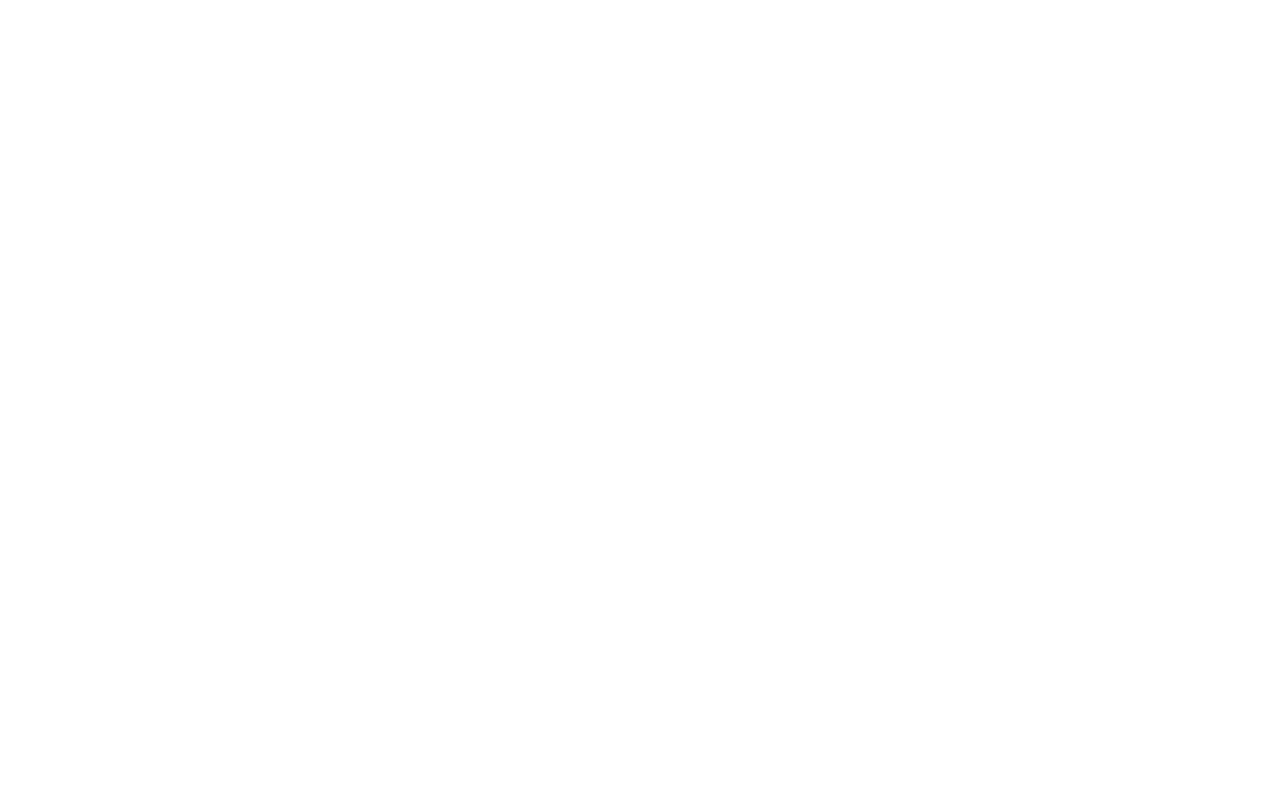
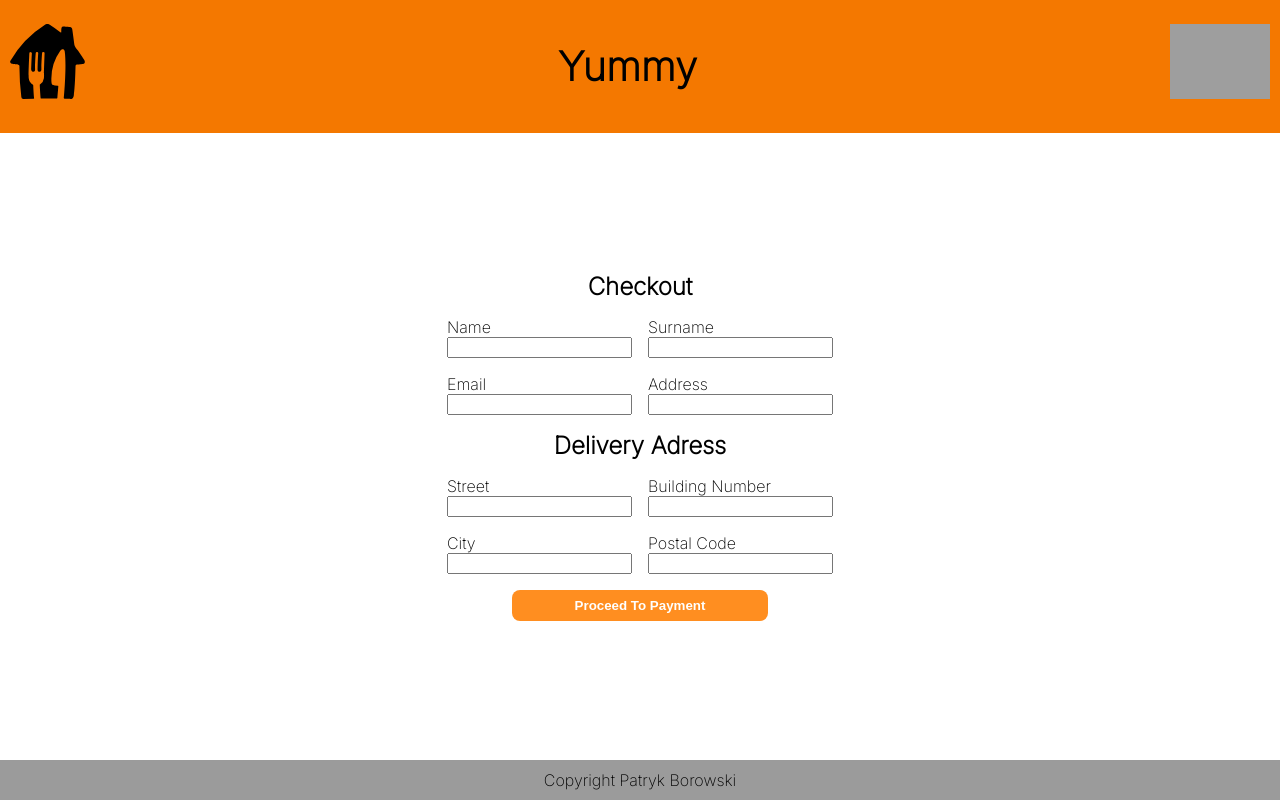
Before and after one commit to boobel/Delivery-App, a React (Create React App) app: page /checkout in a window 1280 px wide. Before the commit this address had no page. Built offline with nearby package versions, Linux system fonts and the light colour scheme; grey boxes are pictures that could not be loaded.

Commit message:
implemented front end of checkout page

```diff
--- a/src/pages/cart.tsx
+++ b/src/pages/cart.tsx
@@ -49,7 +49,9 @@
       </StyledMeals>
       <>
         <StyledTotal>Total:{getCartTotal()} </StyledTotal>
-        <StyledButton>Proceed To Checkout</StyledButton>
+        <Link to="/checkout">
+          <StyledButton>Proceed To Checkout</StyledButton>
+        </Link>
       </>
     </StyledFilledCart>
   );
@@ -78,7 +80,6 @@
 
 const StyledMeals = styled.div`
   display: flex;
-  flex-grow: 1;
   flex-direction: column;
   justify-content: space-between;
   flex-grow: 1;
--- /dev/null
+++ b/src/pages/checkout.tsx
@@ -0,0 +1,98 @@
+import React from "react";
+import styled from "styled-components";
+import { Header } from "../components/Header";
+import { Footer } from "../components/Footer";
+
+const Checkout: React.FC = () => {
+  return (
+    <StyledWrapper>
+      <Header />
+      <StyledForm>
+        <StyledHeader>Checkout</StyledHeader>
+        <StyledGrid>
+          <StyledItem>
+            <span>Name</span>
+            <input></input>
+          </StyledItem>
+          <StyledItem>
+            <span>Surname</span>
+            <input></input>
+          </StyledItem>
+          <StyledItem>
+            <span>Email</span>
+            <input></input>
+          </StyledItem>
+          <StyledItem>
+            <span>Address</span>
+            <input></input>
+          </StyledItem>
+        </StyledGrid>
+        <StyledHeader> Delivery Adress</StyledHeader>
+        <StyledGrid>
+          <StyledItem>
+            <span>Street</span>
+            <input></input>
+          </StyledItem>
+          <StyledItem>
+            <span>Building Number</span>
+            <input></input>
+          </StyledItem>
+          <StyledItem>
+            <span>City</span>
+            <input></input>
+          </StyledItem>
+          <StyledItem>
+            <span>Postal Code</span>
+            <input></input>
+          </StyledItem>
+        </StyledGrid>
+        <StyledButton>Proceed To Payment</StyledButton>
+      </StyledForm>
+      <Footer />
+    </StyledWrapper>
+  );
+};
+
+const StyledWrapper = styled.div`
+  display: flex;
+  flex-direction: column;
+  height: 100%;
+  flex-grow: 1;
+`;
+
+const StyledForm = styled.div`
+  display: flex;
+  flex-direction: column;
+  justify-content: center;
+  align-items: center;
+  flex-grow: 1;
+`;
+
+const StyledItem = styled.div`
+  display: flex;
+  flex-direction: column;
+`;
+
+const StyledGrid = styled.div`
+  display: grid;
+  grid-template-columns: repeat(2, 1fr);
+  gap: 1rem;
+  margin: 1rem;
+`;
+
+const StyledButton = styled.button`
+  border: none;
+  border-radius: 8px;
+  font-weight: 800;
+  width: 20vw;
+  padding: 0.5rem;
+  color: white;
+  background-color: var(--brand-300);
+`;
+
+const StyledHeader = styled.span`
+  font-weight: 900;
+  font-size: 150%;
+`;
+
+export { Checkout };
--- a/src/router.tsx
+++ b/src/router.tsx
@@ -4,6 +4,7 @@
 import { Home } from "./pages/homepage";
 import { Shop } from "./pages/shop";
 import { Cart } from "./pages/cart";
+import { Checkout } from "./pages/checkout";
 import { ShoppingCartProvider } from "./context/CartContext";
 
 const Router: React.FC = () => {
@@ -15,6 +16,7 @@
           <Route path="/" element={<Home />} />
           <Route path="/shop" element={<Shop />} />
           <Route path="/cart" element={<Cart />} />
+          <Route path="/checkout" element={<Checkout />} />
         </Routes>
       </BrowserRouter>
     </ShoppingCartProvider>
```
